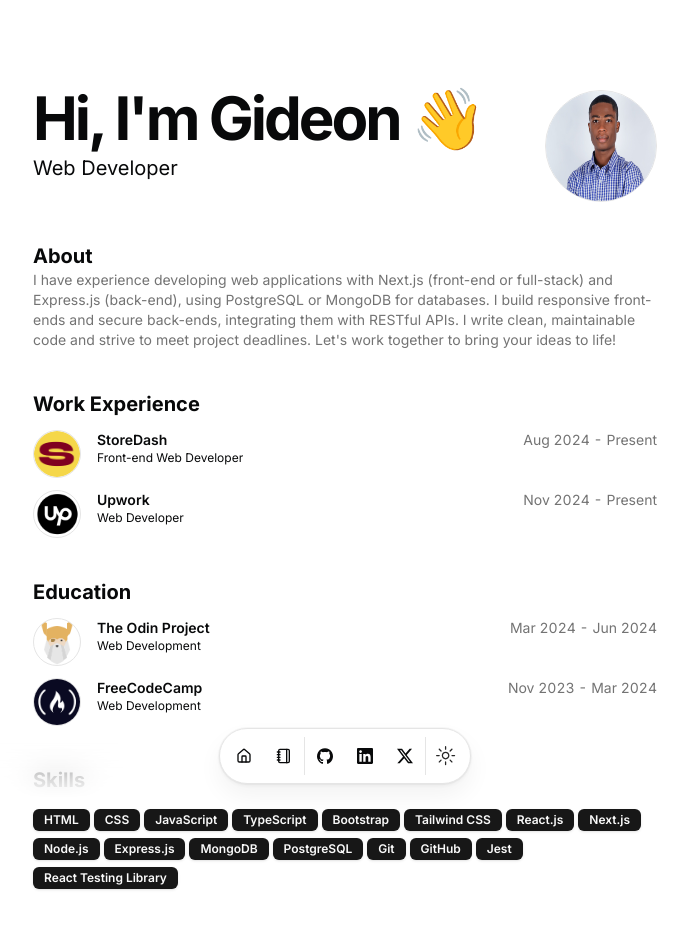
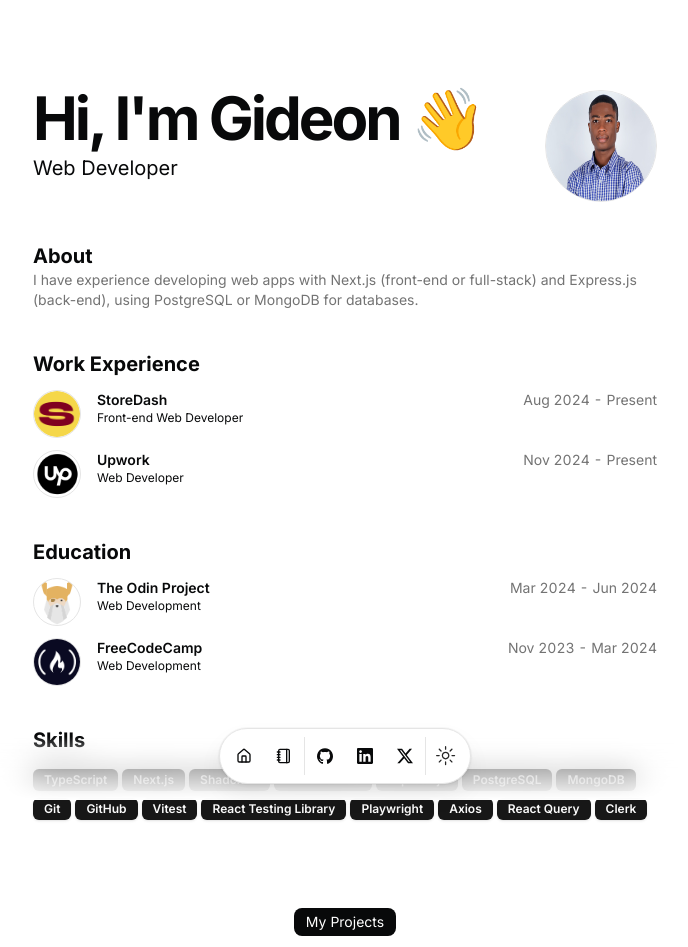
Before and after one commit to gideonadeti/portfolio, a Next.js app: page / in a window 1280 px wide. Shown: the top 947 px of the page, without its empty margins (295-983 px from the left). Built offline with nearby package versions, Linux system fonts and the light colour scheme.

Commit message:
Update summary, skills, tel, and work descriptions

```diff
--- a/src/data/resume.tsx
+++ b/src/data/resume.tsx
@@ -9,25 +9,24 @@
   locationLink: "https://www.google.com/maps/place/koforidua",
   description: "Web Developer",
   summary:
-    "I have experience developing web applications with Next.js (front-end or full-stack) and Express.js (back-end), using PostgreSQL or MongoDB for databases. I build responsive front-ends and secure back-ends, integrating them with RESTful APIs. I write clean, maintainable code and strive to meet project deadlines. Let's work together to bring your ideas to life!",
+    "I have experience developing web apps with Next.js (front-end or full-stack) and Express.js (back-end), using PostgreSQL or MongoDB for databases.",
   avatarUrl: "/me.jpg",
   skills: [
-    "HTML",
-    "CSS",
-    "JavaScript",
     "TypeScript",
-    "Bootstrap",
+    "Next.js",
+    "Shadcn UI",
     "Tailwind CSS",
-    "React.js",
-    "Next.js",
-    "Node.js",
     "Express.js",
+    "PostgreSQL",
     "MongoDB",
-    "PostgreSQL",
     "Git",
     "GitHub",
-    "Jest",
+    "Vitest",
     "React Testing Library",
+    "Playwright",
+    "Axios",
+    "React Query",
+    "Clerk",
   ],
   navbar: [
     { href: "/", icon: HomeIcon, label: "Home" },
@@ -35,7 +34,7 @@
   ],
   contact: {
     email: "gideonadeti0@gmail.com",
-    tel: "+233500181208",
+    tel: "+233556570488",
     social: {
       GitHub: {
         name: "GitHub",
@@ -71,19 +70,18 @@
       logoUrl: "/storedash.png",
       start: "Aug 2024",
       end: "Present",
-      description:
-        "Developed and styled UI components to match Figma designs. Ensured responsiveness across desktops, tablets, and smartphones. Integrated front-end with back-end using React Query and Axios. Collaborated with the team using Git and GitHub.",
+      description: "",
     },
     {
       company: "Upwork",
-      href: "https://www.upwork.com/freelancers/~017021c12ff4a311c3?mp_source=share",
+      href: "https://www.upwork.com/fl/gideonadeti?mp_source=share",
       badges: [],
       location: "Remote",
       title: "Web Developer",
       logoUrl: "/upwork.png",
       start: "Nov 2024",
       end: "Present",
-      description: "Freelance on Upwork",
+      description: "",
     },
   ],
   education: [
```
